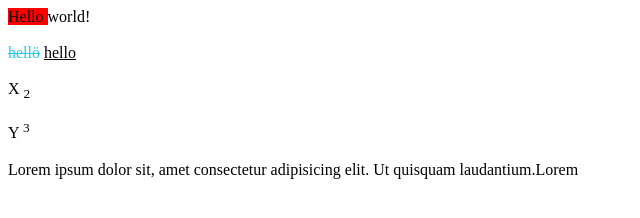
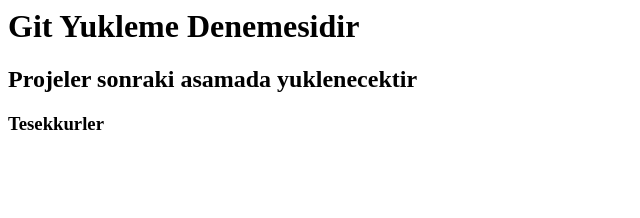
Before and after one commit to DilekDogan/kodluyoruzilkrepo, a plain HTML site: page index.html in a window 1280 px wide. Shown: the whole page, without its empty margins (0-640 px from the left). Drawn offline with Linux system fonts and the light colour scheme.

Commit message:
Add files via upload

```diff
--- a/index.html
+++ b/index.html
@@ -1,6 +1,3 @@
-<mark style="background-color: red">Hello </mark> world! <br /><br />
-<del style="color: rgb(37, 204, 233)">hellö</del> <ins>hello</ins> <br /><br />
-X <sub>2</sub> <br /><br />
-Y <sup>3</sup> <br /><br />
-Lorem ipsum dolor sit, amet consectetur adipisicing elit. Ut quisquam
-laudantium.Lorem
+<h1>Git Yukleme Denemesidir</h1>
+<h2>Projeler sonraki asamada yuklenecektir</h2>
+<h3>Tesekkurler</h3>
```
